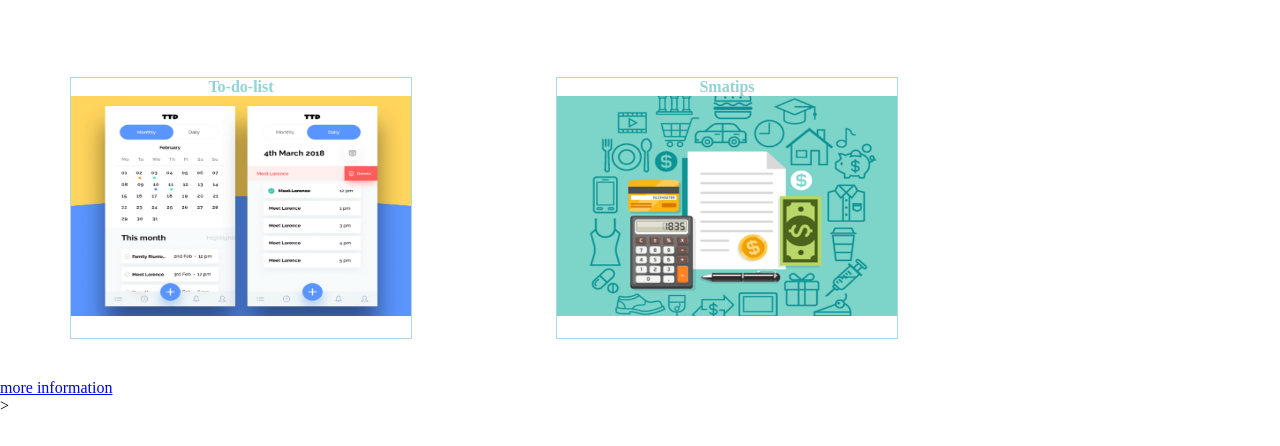
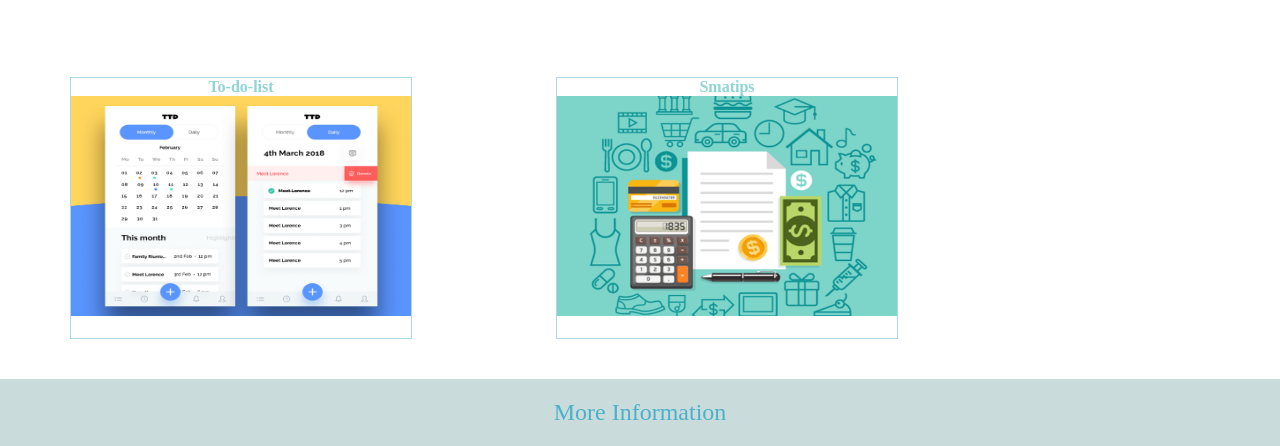
Before and after one commit to csc473s2019-webdev/hw3-p4-personal-portfolio-practice-with-html-css-JiejayLan, a plain HTML site: page index.html in a window 1280 px wide. Shown: the part 979-1425 px from the top of the page. Before the commit the page ends 1394 px from the top, so only its background shows below. Drawn offline with Linux system fonts and the light colour scheme.

Commit message:
add footer style

```diff
--- a/index.css
+++ b/index.css
@@ -53,3 +53,15 @@ img{
     height: 220px;
     width: 340px;
 }
+
+#footer{
+
+    padding:20px ;
+    text-align: center;
+    background-color: #cadbdb;
+    font-size: 1.5em
+}
+#footer a:link{
+    text-decoration: none;
+    color: rgb(75, 177, 202)
+}
--- a/index.html
+++ b/index.html
@@ -12,7 +12,7 @@
         <ul id="navBar">
             <li><a href="#welcome-section">Home</a></li>
             <li><a href="#projects">Projects</a></li>
-            <li><a href="#footer">Footer</a></li>
+            <li><a href="#footer">More</a></li>
         </ul>
     </nav>
 
@@ -62,9 +62,9 @@
         </div>
 
     </div>
-    <footer>
-        <a href="href=https://github.com/JiejayLan ">more information</a>
+    <footer id='footer'>
+        <a href="href=https://github.com/JiejayLan ">More Information</a>
 
     </footer>
 </body>
-</html>>
+</html>
```
